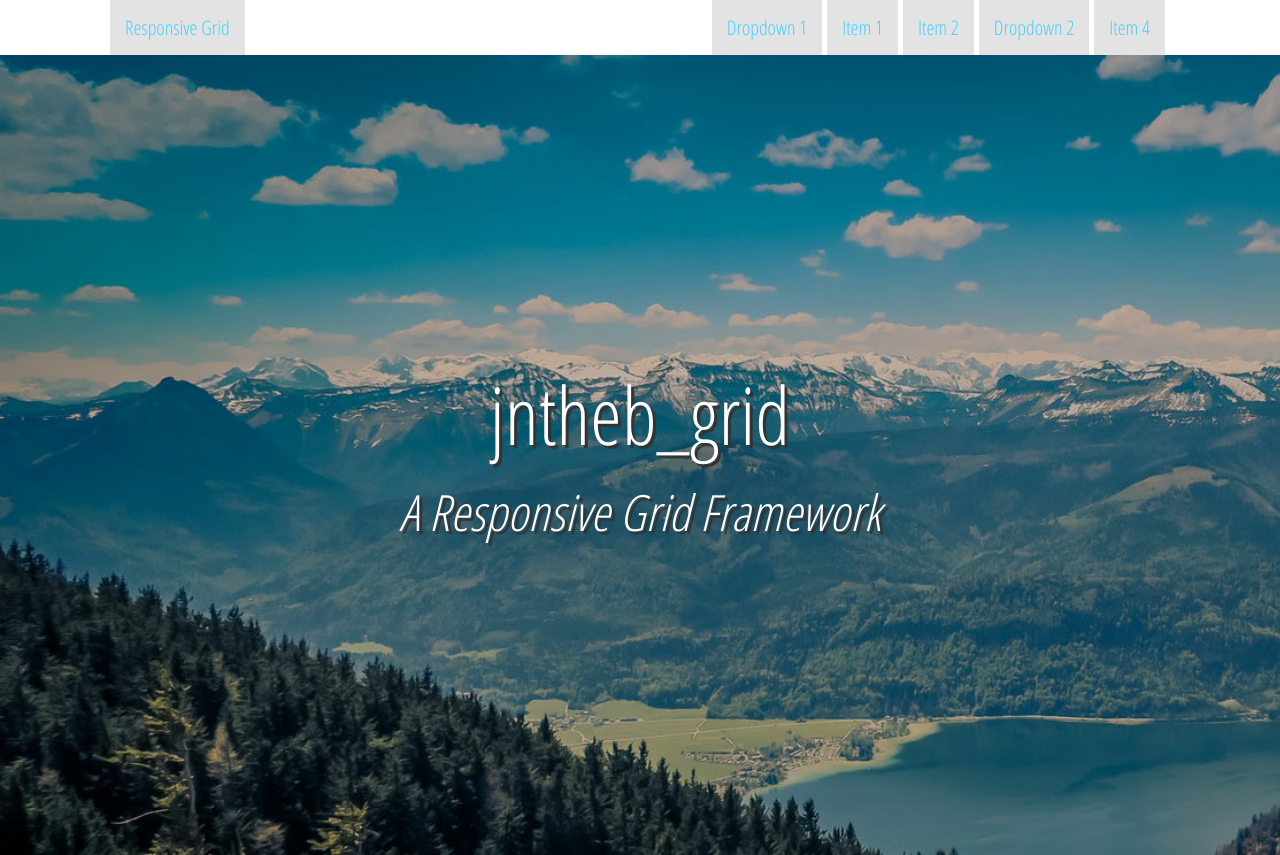
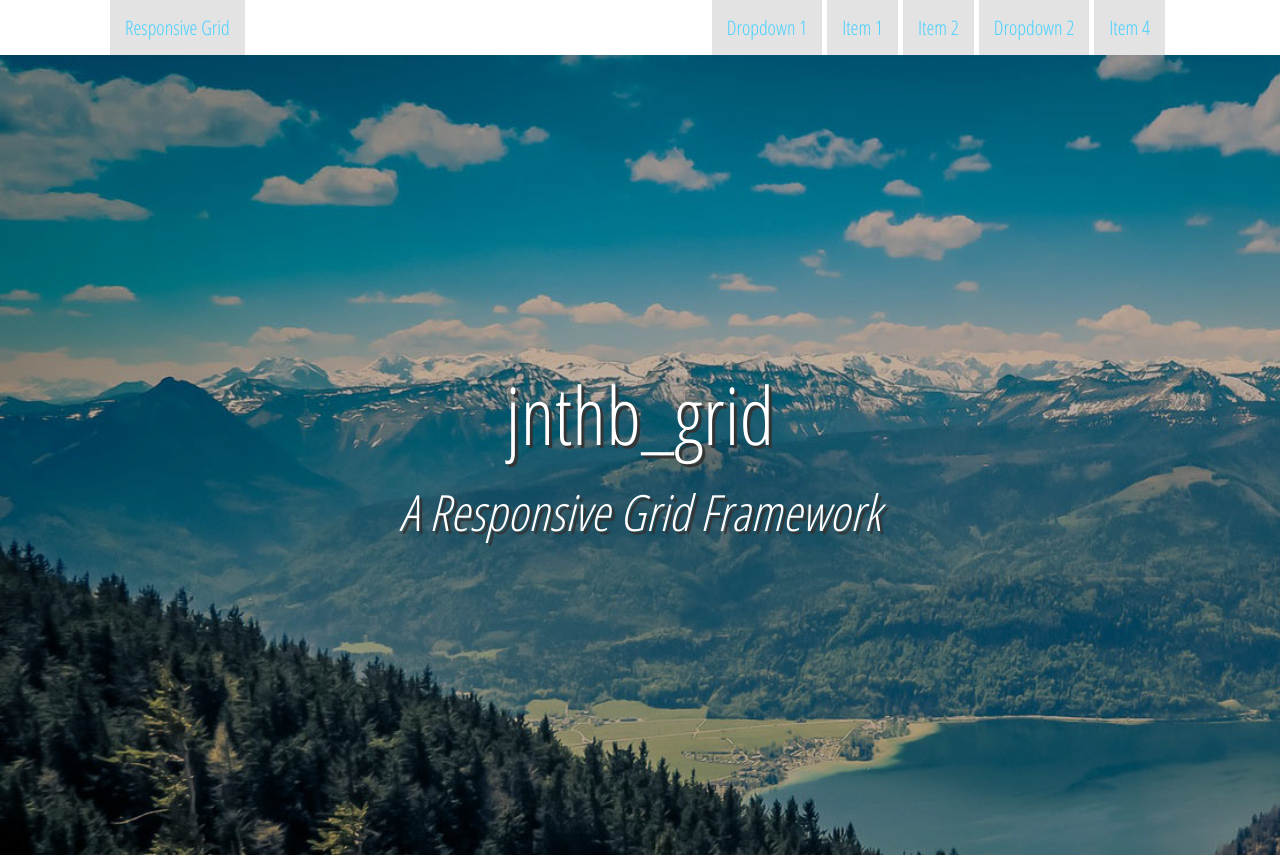
Before and after one commit to jbrown25/jnthb_grid, a plain HTML site: page index.html in a window 1280 px wide. Shown: the top 855 px of the page. Drawn offline with nearby package versions, Linux system fonts and the light colour scheme.

Commit message:
Changed title, heading in index.html.  To jnthb

```diff
--- a/index.html
+++ b/index.html
@@ -1,7 +1,7 @@
 <html>
 <head lang="eng">
 	<meta charset="utf-8">
-	<title>Grid</title>
+	<title>jnthb_grid, a Responsive Grid Framework</title>
 	<link rel="stylesheet" href="css/jnthb.css" />
 	<link href="https://fonts.googleapis.com/css?family=Open+Sans+Condensed:300" rel="stylesheet">
 	<link rel="stylesheet" type="text/css" href="https://cdnjs.cloudflare.com/ajax/libs/animate.css/3.5.2/animate.min.css">
@@ -126,7 +126,7 @@
 	</nav>
 	<header class="__full-masthead flex-center">
 		<div class="masthead-content text-center">
-			<h1>jntheb_grid</h1>
+			<h1>jnthb_grid</h1>
 			<h3>A Responsive Grid Framework</h3>
 		</div>
 	</header>
```
